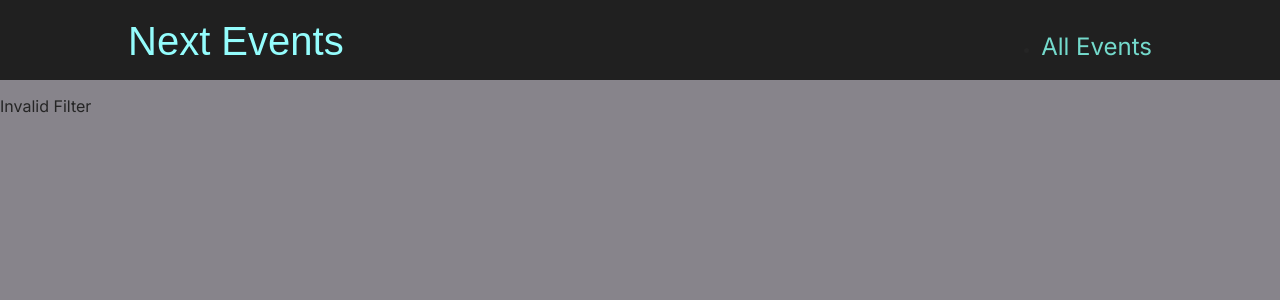
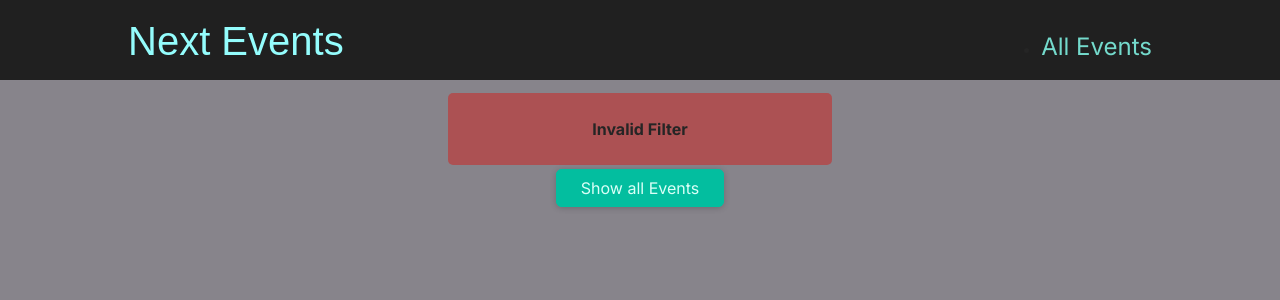
Before and after one commit to NeoDitjoe/FSJ2, a Next.js app: page /userInfo in a window 1280 px wide. Shown: the top 300 px of the page. Built offline with nearby package versions, Linux system fonts and the light colour scheme.

Commit message:
added error wrapper

```diff
--- /dev/null
+++ b/Components/Error/Error.js
@@ -0,0 +1,14 @@
+import { Fragment } from "react";
+import style from '@/Components/Error/Error.module.css'
+
+const Error = ({children}) => {
+    return (
+        <Fragment>
+            <div className={style.error}>
+                {children}
+            </div>
+        </Fragment>
+    )
+}
+
+export default Error;
--- /dev/null
+++ b/Components/Error/Error.module.css
@@ -0,0 +1,10 @@
+.error{
+    background: rgba(189, 60, 60, 0.703);
+    padding: 10px;
+    /* width: 50%; */
+    margin: 1%;
+    margin-left: 35%;
+    margin-right:35% ;
+    border-radius: 5px;
+    font-weight: 700;
+}
--- a/Components/Event-list/Events-list.js
+++ b/Components/Event-list/Events-list.js
@@ -22,7 +22,7 @@ const EventsList = ({id, title, image, date, location }) => {
 
                 <div className={style.address}>
                     <AddressIcon/>
-                    {/* <address>{location.replace(', ', '\n')}</address> */}
+                    <address>{location.replace(', ', '\n')}</address>
                 </div>
             </div>
 
--- a/Data/Data.js
+++ b/Data/Data.js
@@ -4,7 +4,7 @@
       title: 'Programming for everyone',
       description:
         'Everyone can learn to code! Yes, everyone! In this live event, we are going to go through all the key basics and get you started with programming as well.',
-      location: 'Somestreet 25, 12345 San Somewhereo',
+      location: 'Somestreet 25, 12345 San Somewhere',
       date: '2021-05-12',
       image: 'https://images.unsplash.com/photo-1537432376769-00f5c2f4c8d2?ixlib=rb-4.0.3&ixid=M3wxMjA3fDB8MHxwaG90by1wYWdlfHx8fGVufDB8fHx8fA%3D%3D&auto=format&fit=crop&w=1925&q=80',
       isFeatured: false,
@@ -21,7 +21,7 @@
     },
     {
       id: 'three',
-      title: 'to thetop',
+      title: 'To The Top',
       description:
         'You probably need no help with networking in general. But focusing your energy correctly - that is something where most people can improve.',
       location: 'My Street 12, 10115 Broke City',
--- a/pages/userInfo/[...slug].js
+++ b/pages/userInfo/[...slug].js
@@ -1,6 +1,10 @@
 import EventsList from "@/Components/Event-list/Events-list";
-import Data, { getFilteredEvents } from "@/Data/Data";
+import Button from "@/Components/button/button";
+import { getFilteredEvents } from "@/Data/Data";
 import { useRouter } from "next/router";
+import { Fragment } from "react";
+import style from 'styles/userInfo.module.css'
+import Error from "@/Components/Error/Error";
 
 const FilteredEvents= () => {
 
@@ -20,26 +24,45 @@ const FilteredEvents= () => {
     const numMonth = +filteredMonth
 
     if (isNaN(numYear) || isNaN(numMonth) || numYear < 2020 || numMonth < 1 || numMonth > 12){
-        return <p>Invalid Filter</p>
+        return (
+            <div className="center">
+                <Error>
+                    <p>Invalid Filter</p>
+                </Error>
+                <Button link={'/userInfo'} children={'Show all Events'}/>
+            </div>
+        )
     }
 
     const filteredEvents = getFilteredEvents({ year: numYear, month:numMonth })
 
     if (!filteredEvents || filteredEvents.length === 0){
-        return <p>No events found</p>
+        return (
+            <div className="center">
+                <Error>
+                    <p>No events found</p>
+                </Error>
+                <Button link={'/userInfo'} children={'Show all Events'}/>
+            </div>
+        )
     }
 
+    const date = new Date(numYear, numMonth -1)
+
     return (
-        <div>
-            <h1>Filtered Events</h1>
+        <div className="center">
+            <h3>Events in {new Date(date).toLocaleDateString('en-GB', {  year: "2-digit", month: "short"})}</h3>
+            <Button link={'/userInfo'} children={'Show all Events'}/>
 
-            {
+            <ul className={style.list}>
+                {
                     filteredEvents.map((item) => {
                         return (
                             <EventsList {...item}/>
                         )
                     })
                 }
+            </ul>
         </div>
     );
 }
--- a/pages/userInfo/index.js
+++ b/pages/userInfo/index.js
@@ -8,8 +8,8 @@ const index = () => {
 
     const router = useRouter()
 
-    function EventHandler(){
-        const fullPath = `/userInfo/${year.value}/${month.value}`
+    function EventHandler(year, month){
+        const fullPath = `/userInfo/${year}/${month}`
 
         router.push(fullPath)
     }
--- a/styles/globals.css
+++ b/styles/globals.css
@@ -63,3 +63,7 @@ button {
   font: inherit;
   cursor: pointer;
 }
+
+.center {
+  text-align: center;
+}
```
Lines whose indentation alone changed are shown as unchanged.
